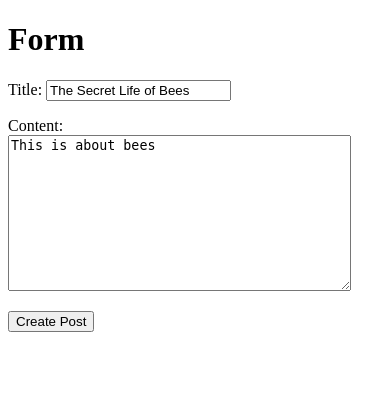
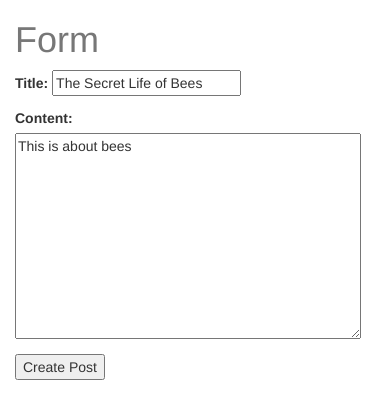
Before and after one commit to rose-okoth/travel-blog, a Django app: page /posts/1/edit/ in a window 390 px wide. Shown: the top 419 px of the page. Run offline with Django 3.2, Linux system fonts and the light colour scheme; data comes from the database, SQL or seed files in the repository; some libraries are stand-ins or nearby versions.

Commit message:
added in bootstrap

```diff
--- a/posts/templates/base.html
+++ b/posts/templates/base.html
@@ -1,3 +1,4 @@
+{% load static %}
 <!DOCTYPE html>
 <html lang="en">
 <head>
@@ -9,6 +10,13 @@
     <title>
         {% block head_title %}Travel Blog{% endblock %}
     </title>
+
+    <link rel="stylesheet" href="https://maxcdn.bootstrapcdn.com/bootstrap/3.3.7/css/bootstrap.min.css" integrity="sha384-BVYiiSIFeK1dGmJRAkycuHAHRg32OmUcww7on3RYdg4Va+PmSTsz/K68vbdEjh4u" crossorigin="anonymous">
+
+    <!-- Optional theme -->
+    <link rel="stylesheet" href="https://maxcdn.bootstrapcdn.com/bootstrap/3.3.7/css/bootstrap-theme.min.css" integrity="sha384-rHyoN1iRsVXV4nD0JutlnGaslCJuC7uwjduW9SVrLvRYooPp2bWYgmgJQIXwl/Sp" crossorigin="anonymous">
+
+    <link rel="stylesheet" href="{% static 'css/base.css' %}"/>
 
     <style>
         /* {% block style %} {% endblock %} */
@@ -25,5 +33,8 @@
         {% endblock %}
     </div>
 
+    <!-- Latest compiled and minified JavaScript -->
+    <script src="https://maxcdn.bootstrapcdn.com/bootstrap/3.3.7/js/bootstrap.min.js" integrity="sha384-Tc5IQib027qvyjSMfHjOMaLkfuWVxZxUPnCJA7l2mCWNIpG9mGCD8wGNIcPD7Txa" crossorigin="anonymous"></script>
+
 </body>
 </html>
--- a/static/css/base.css
+++ b/static/css/base.css
@@ -1,3 +1,3 @@
-.h1 {
+h1 {
     color: #777777;
 }
--- a/travel/settings.py
+++ b/travel/settings.py
@@ -127,3 +127,5 @@
 ]
 
 STATIC_ROOT = os.path.join(os.path.dirname(BASE_DIR), "static_cdn")
+
+MEDIA_ROOT = os.path.join(os.path.dirname(BASE_DIR), "media_cdn")
```
Also changed, not shown: posts/templates/post_detail.html (+3 -9 lines), requirements.txt (added).
